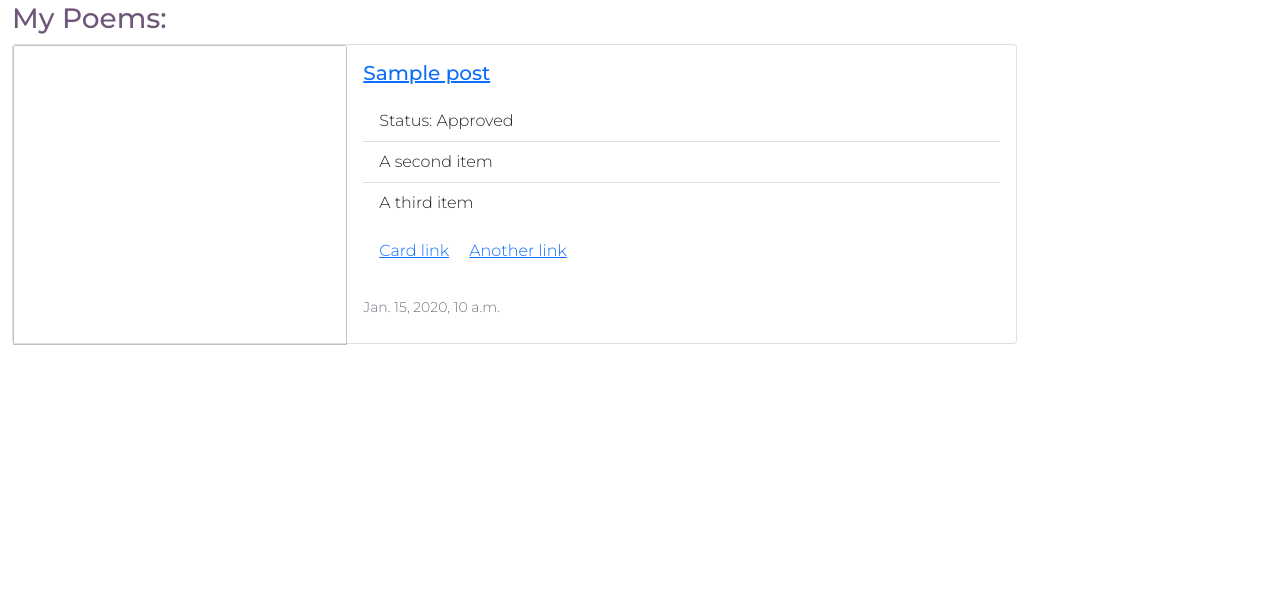
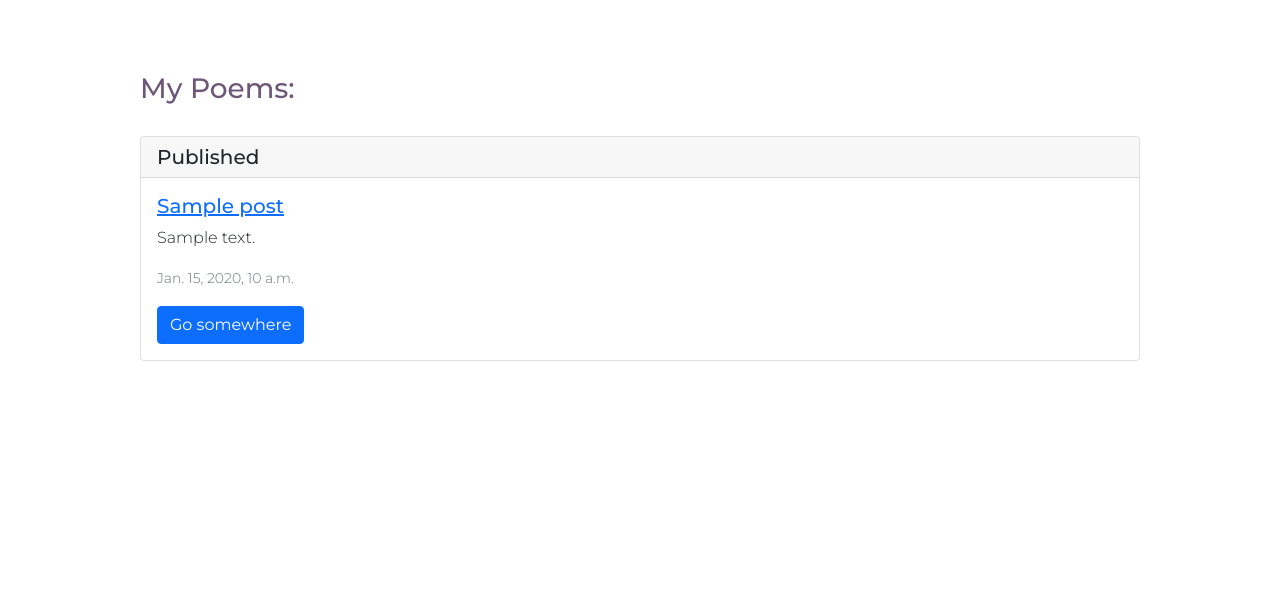
Before and after one commit to MerveKucukzoroglu/days-tea, a Django app: page /my_poems in a window 1280 px wide. Shown: the part 94-695 px from the top of the page. Run offline with Django 3.2, Linux system fonts and the light colour scheme; a user stored in the database is signed in; tables that the repository leaves empty hold one stand-in row (values such as "Sample post").

Commit message:
Change bootstrap card style for my-poems

```diff
--- a/static/css/style.css
+++ b/static/css/style.css
@@ -309,13 +309,12 @@ body {
 
 /*Manage poems page*/
 
-.my-poem-list {
+.my-poems-container {
+    margin: 70px 20px 20px 20px;
     width: 80%;
-    height: 300px;
+    display: block;
 }
 
-.my-poem-img {
-    width: 100%;
-    height: 300px;
-    object-fit: cover;
+.my-list {
+    margin-top: 30px;
 }
--- a/templates/my_poems.html
+++ b/templates/my_poems.html
@@ -1,48 +1,30 @@
 {% extends "base.html" %}
 
 {% block content %}
-<div class="container-fluid">
+<div class="container-fluid my-poems-container mx-auto">
     <h3 class="title">My Poems:</h3>
+
     {% for post in posts %}
-        <div class="card mb-3 my-poem-list">
-            <div class="row g-0">
-                <div class="col-md-4">
-                    {% if "placeholder" in post.featured_image.url %}
-                        <img class="card-img-top my-poem-img"
-                            src="https://res.cloudinary.com/mervecloud/image/upload/v1647091149/vfoz5bcqdizh9sxejur8.jpg">
+        <div class="card my-list">
+            {% if post.approved %}
+                <h5 class="card-header">Published</h5>
             {% else %}
-                        <img class="card-img-top my-poem-img" src=" {{ post.featured_image.url }}">
+                <h5 class="card-header">Pending Approval</h5>
             {% endif %}
-                </div>
-                <div class="col-md-8">
             <div class="card-body">
                 {% if post.approved %}
                     <h5 class="card-title"><a href="{% url 'poem_details' post.slug %}">{{ post.title }}</a></h5>
                 {% else %}
                     <h5 class="card-title">{{ post.title }}</h5>
                 {% endif %}
-                        <p class="card-text">
-                            <ul class="list-group list-group-flush">
-                                {% if post.approved %}
-                                    <li class="list-group-item status">Status: Approved</li>
-                                {% else %}
-                                    <li class="list-group-item status">Status: Pending</li>
-                                {% endif %}
-                                <li class="list-group-item">A second item</li>
-                                <li class="list-group-item">A third item</li>
-                              </ul>
-                              <div class="card-body">
-                                <a href="#" class="card-link">Card link</a>
-                                <a href="#" class="card-link">Another link</a>
-                              </div>
-                        </p>
+                <p class="card-text">{{ post.excerpt }}</p>
                 <p class="card-text"><small class="text-muted">{{ post.created_on }}</small></p>
+                <a href="#" class="btn btn-primary">Go somewhere</a>
+
             </div>
         </div>
-            </div>
-        </div>
+    {% endfor %}
 
-    {% endfor %}
 
 </div>
 {%endblock%}
```
Lines whose indentation alone changed are shown as unchanged.
